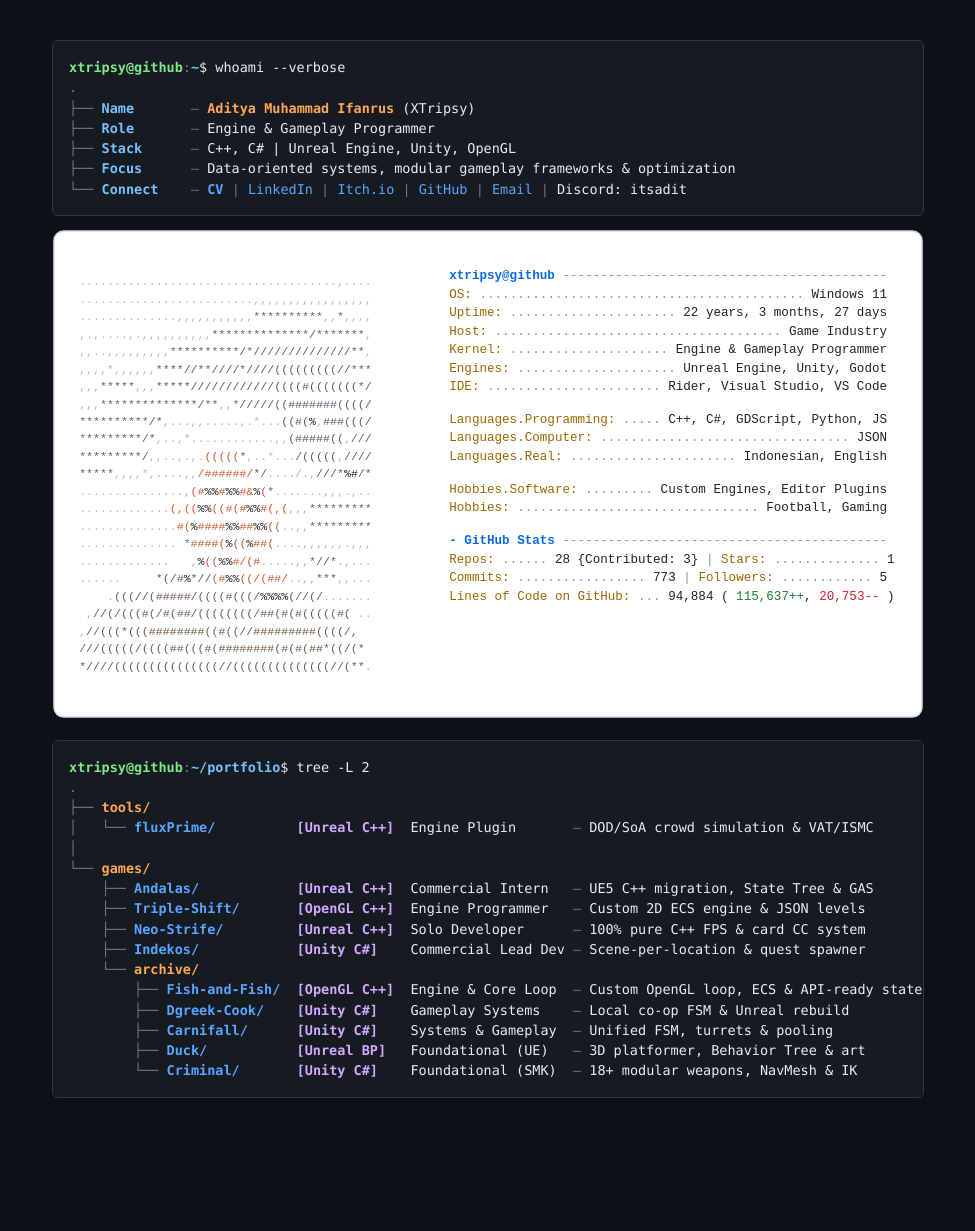
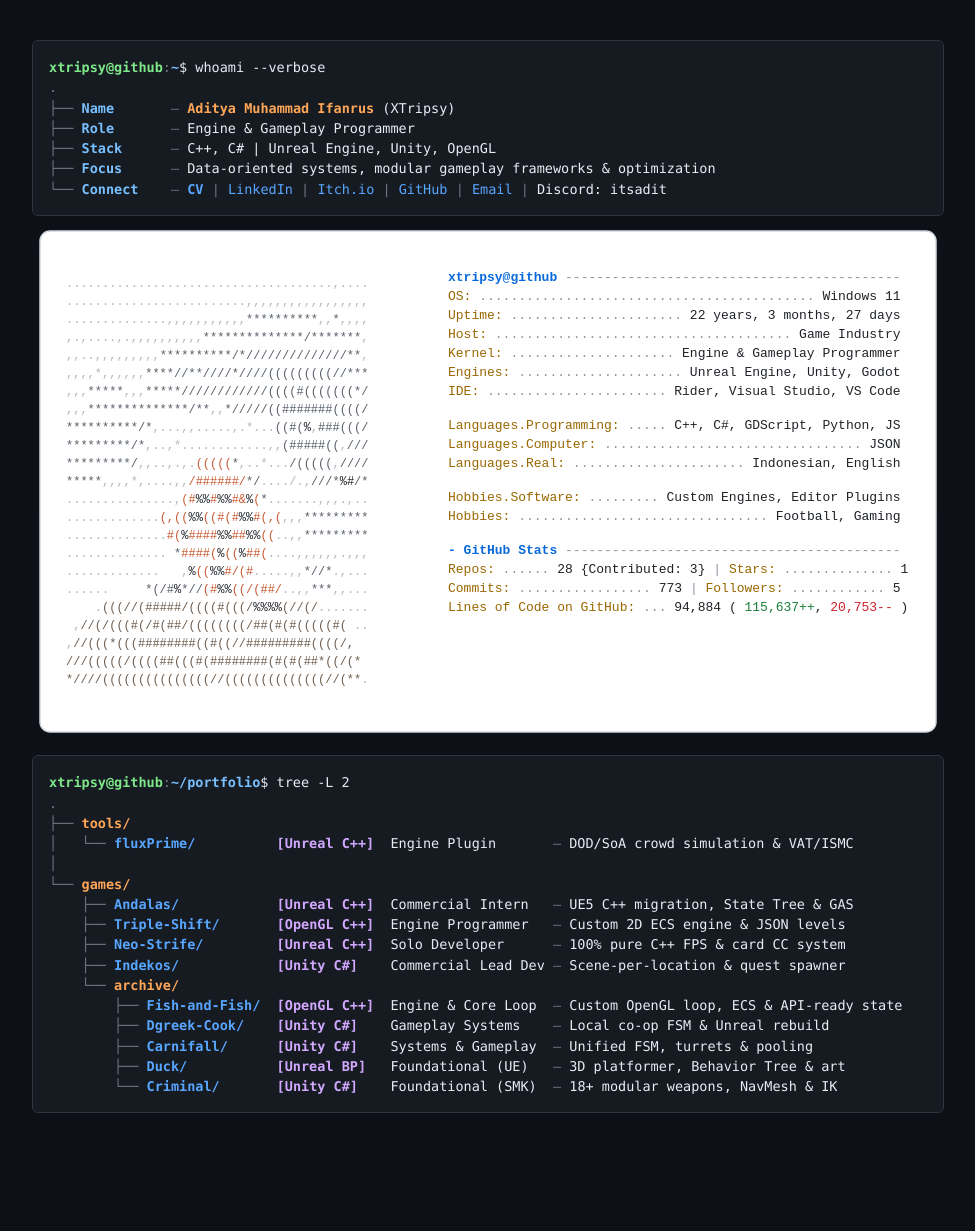
Before and after one commit to XTripsy/XTripsy, a Jekyll site: the page built from README.md, in a window 1280 px wide. Shown: the whole page, without its empty margins (152-1127 px from the left). Built offline with Jekyll 4.4.1, drawn with Linux system fonts in a browser that asks for light colours; our own code applies the rules of GitHub Pages for plain Markdown files.

Commit message:
Increase max-width of layout from 920px to 960px

```diff
--- a/_layouts/default.html
+++ b/_layouts/default.html
@@ -13,7 +13,7 @@
       font-family: -apple-system, BlinkMacSystemFont, "Segoe UI", "Noto Sans", Helvetica, Arial, sans-serif;
       font-size: 16px;
       line-height: 1.6;
-      max-width: 920px;
+      max-width: 960px;
       margin: 40px auto;
       padding: 0 24px 64px;
     }
```
